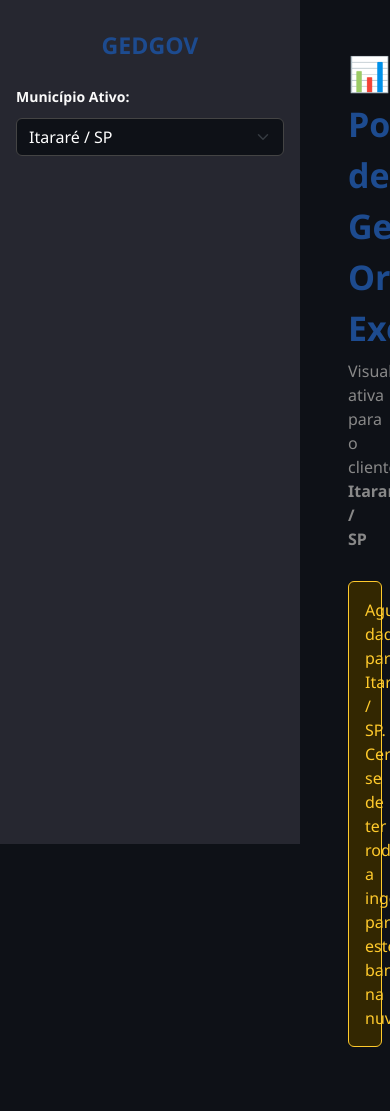
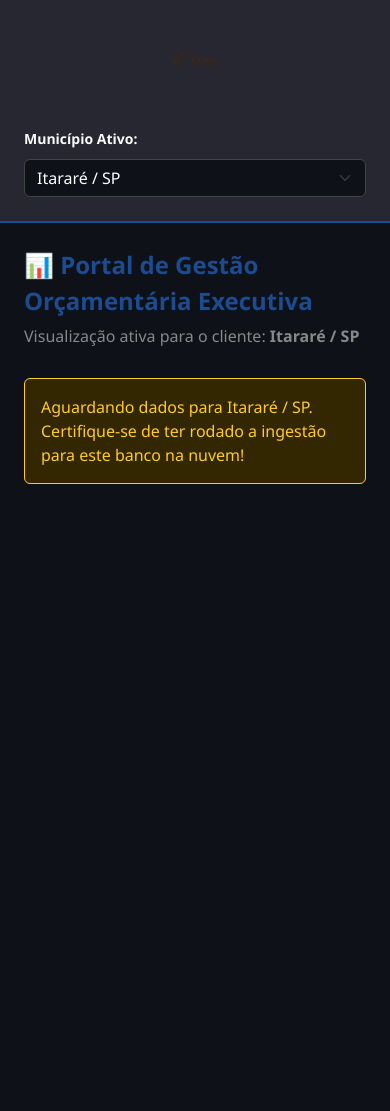
Before and after one commit to of3lps/gedgov-dashboard, a Flask app: page / in a window 390 px wide; the page is wider, and only the part inside the window is pictured. After the commit the page ends 484 px from the top of that part, so only its background shows below. Run offline with Flask 3, Linux system fonts and the light colour scheme; data that the repository does not hold is empty; some libraries are stand-ins or nearby versions.

Commit message:
UI: Responsividade Mobile e Logo adicionados

```diff
--- a/api/templates/index.html
+++ b/api/templates/index.html
@@ -9,8 +9,8 @@
         /* Paleta exata do Tema Escuro do Streamlit */
         body { background-color: #0E1117; color: #FAFAFA; font-family: 'Segoe UI', Roboto, Helvetica, Arial, sans-serif; overflow-x: hidden; }
 
-        /* Barra Lateral */
-        .sidebar { background-color: #262730; height: 100vh; position: fixed; padding: 2rem 1rem; width: 300px; }
+        /* Barra Lateral Desktop */
+        .sidebar { background-color: #262730; height: 100vh; position: fixed; padding: 2rem 1rem; width: 300px; z-index: 1000; overflow-y: auto;}
         .main-content { margin-left: 300px; padding: 3rem; }
 
         /* Inputs e Cards */
@@ -19,23 +19,48 @@
         .card-metric { background-color: #0E1117; border-radius: 8px; padding: 15px; box-shadow: 0px 2px 4px rgba(0,0,0,0.2); height: 100%; border: 1px solid #262730; }
 
         /* Tipografia */
-        .main-title { color: #1D4B8F; font-size: 34px; font-weight: bold; margin-bottom: 5px; }
+        .main-title { color: #1D4B8F; font-size: 32px; font-weight: bold; margin-bottom: 5px; }
         .sub-title { color: #888; font-size: 16px; margin-bottom: 30px; }
         .metric-label { font-size: 14px; color: #bbb; margin-bottom: 5px; }
-        .metric-value { font-size: 28px; font-weight: bold; color: #FAFAFA; }
+        .metric-value { font-size: 24px; font-weight: bold; color: #FAFAFA; }
 
         /* Tabela */
         .table-dark { background-color: #0E1117; }
         .table-dark th { background-color: #262730; color: #bbb; font-weight: 600; font-size: 14px; border-bottom: 2px solid #333; }
         .table-dark td { font-size: 14px; border-bottom: 1px solid #333; vertical-align: middle; }
+
+        /* 📱 RESPONSIVIDADE PARA TELEMÓVEIS (A MÁGICA ACONTECE AQUI) */
+        @media (max-width: 768px) {
+            .sidebar {
+                position: relative;
+                width: 100%;
+                height: auto;
+                padding: 1.5rem;
+                display: flex;
+                flex-direction: column;
+                align-items: center;
+                border-bottom: 2px solid #1D4B8F;
+            }
+            .sidebar label { width: 100%; text-align: left; }
+            .sidebar select { width: 100%; }
+            .main-content {
+                margin-left: 0;
+                padding: 1.5rem;
+            }
+            .main-title { font-size: 24px; }
+            .metric-value { font-size: 20px; }
+            .row > div { margin-bottom: 15px; } /* Espaçamento entre cartões no mobile */
+        }
     </style>
 </head>
 <body>
 
     <div class="sidebar">
-        <h3 class="mb-4 text-center" style="color: #1D4B8F; font-weight: bold;">GEDGOV</h3>
+        <div class="text-center w-100 mb-4">
+            <img src="/static/logo.png" alt="Logo Gedgov" class="img-fluid" style="max-height: 80px; object-fit: contain;">
+        </div>
 
-        <label for="cidadeSelect" style="font-size: 14px; font-weight: 600;">Município Ativo:</label>
+        <label for="cidadeSelect" style="font-size: 14px; font-weight: 600; color: #FAFAFA;">Município Ativo:</label>
         <select id="cidadeSelect" class="form-select" onchange="window.location.href='/?ibge=' + this.value">
             {% for ibge, nome in cidades.items() %}
                 <option value="{{ ibge }}" {% if ibge == ibge_atual %}selected{% endif %}>{{ nome }}</option>
@@ -49,7 +74,7 @@
 
         {% if totais and totais.obras > 0 %}
 
-            <div class="row g-3 mb-5">
+            <div class="row row-cols-1 row-cols-md-3 row-cols-xl-5 g-3 mb-5">
                 <div class="col"><div class="card-metric"><div class="metric-label">Total de Obras</div><div class="metric-value">{{ totais.obras }}</div></div></div>
                 <div class="col"><div class="card-metric"><div class="metric-label">Valor Alocado</div><div class="metric-value">{{ totais.alocado }}</div></div></div>
                 <div class="col"><div class="card-metric"><div class="metric-label">Valor Pago</div><div class="metric-value">{{ totais.pago }}</div></div></div>
```
Also changed, not shown: api/static/logo.png (added), vercel.json.
